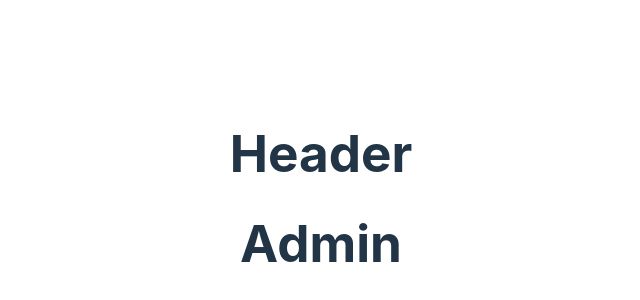
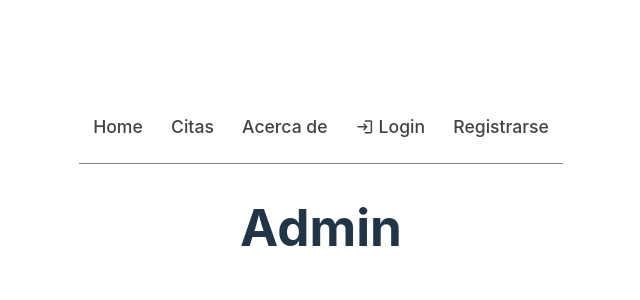
Before and after one commit to fran1893/dentalClinicFrontend, a React (Vite) app: page /admin in a window 1280 px wide. Shown: the part 202-502 px from the top of the page, without its empty margins (319-959 px from the left). Built offline with nearby package versions, Linux system fonts and the light colour scheme.

Commit message:
Create header component

```diff
--- a/src/components/header/Header.jsx
+++ b/src/components/header/Header.jsx
@@ -1,8 +1,89 @@
-import React from 'react'
-import "./Header.scss"
+import React from "react";
+import { NavLink, useNavigate } from "react-router-dom";
+import "./Header.scss";
+import { useSelector } from "react-redux";
+import { updateAuthStoreStateLogOut } from "../../features/authentication/updateAuthState";
+import {
+  MdPersonOutline,
+  MdOutlineLogout,
+  MdKeyboardArrowDown,
+  MdOutlineLogin,
+} from "react-icons/md";
 
 export default function Header() {
+  // HOOKS
+  const navigate = useNavigate();
+  const authState = useSelector((state) => state.auth);
+  const isLoggedIn = authState.isLoggedIn;
+  const { name, role } = authState.userInfo;
+  const isAdmin = role == "admin";
+
+  // HANDLERS
+  const handleLogout = () => {
+    updateAuthStoreStateLogOut();
+    navigate("/");
+  };
+
+  // RETURN
   return (
-    <h1>Header</h1>
-  )
+    <div className="Header">
+      <nav className="navbar">
+        <ul className="navbar-nav">
+          <li className="nav-item">
+            <NavLink to="/">Home</NavLink>
+          </li>
+          <li className="nav-item">
+            <NavLink to="/dates">Citas</NavLink>
+          </li>
+          <li className="nav-item">
+            <NavLink to="/about">Acerca de</NavLink>
+          </li>
+          {isAdmin && (
+            <>
+              <li className="nav-item">
+                <NavLink to="/admin">Admin</NavLink>
+              </li>
+            </>
+          )}
+        </ul>
+
+        <ul className="navbar-nav">
+          {!isLoggedIn && (
+            <>
+              <li className="nav-item">
+                <NavLink to="/login">
+                  <MdOutlineLogin />
+                  Login
+                </NavLink>
+              </li>
+              <li className="nav-item">
+                <NavLink to="/register">Registrarse</NavLink>
+              </li>
+            </>
+          )}
+          {isLoggedIn && (
+            <>
+              <li className="nav-item dropdown ">
+                <a>
+                  <MdPersonOutline className="icon" />
+                  {name} <MdKeyboardArrowDown />
+                </a>
+
+                <ul className="dropdown-menu">
+                  <li className="dropdown-item">
+                    <NavLink to="/profile">Perfil</NavLink>
+                  </li>
+                  <li className="dropdown-item">
+                    <a onClick={handleLogout}>
+                      <MdOutlineLogout /> Cerrar sesión
+                    </a>
+                  </li>
+                </ul>
+              </li>
+            </>
+          )}
+        </ul>
+      </nav>
+    </div>
+  );
 }
--- a/src/components/header/Header.scss
+++ b/src/components/header/Header.scss
@@ -0,0 +1,68 @@
+.Header {
+    border-bottom: 1px solid gray;
+    padding-bottom: 1em;
+
+    .navbar {
+        display: flex;
+        text-align: left;
+        justify-content: space-between;
+    }
+
+    .navbar-nav {
+        display: flex;
+    }
+
+    .icon {
+        font-size: 1.2em;
+    }
+
+    .navbar-nav,
+    .dropdown-menu {
+        list-style: none;
+        padding: 0;
+        margin: 0;
+    }
+
+    .dropdown-menu {
+        display: none;
+        position: absolute;
+        background-color: white;
+        box-shadow: rgba(100, 100, 111, 0.2) 0px 7px 29px 0px;
+    }
+
+    .nav-item {
+        a {
+            display: flex;
+            align-items: center;
+            gap: 0.3em;
+            color: #434343;
+            padding: 0.4em 0.8em;
+            cursor: pointer;
+            transition: 0.4s;
+            font-size: 1.1em;
+
+            &:hover,
+            &.active {
+                color: black;
+                background-color: rgb(239, 239, 239);
+            }
+        }
+        &.dropdown {
+            &:hover {
+                a {
+                    background-color: transparent;
+                }
+
+                .dropdown-menu {
+                    display: block;
+                }
+
+                .dropdown-item {
+                    &:hover {
+                        background-color: rgb(239, 239, 239);
+                    }
+                }
+            }
+        }
+    }
+}
```
